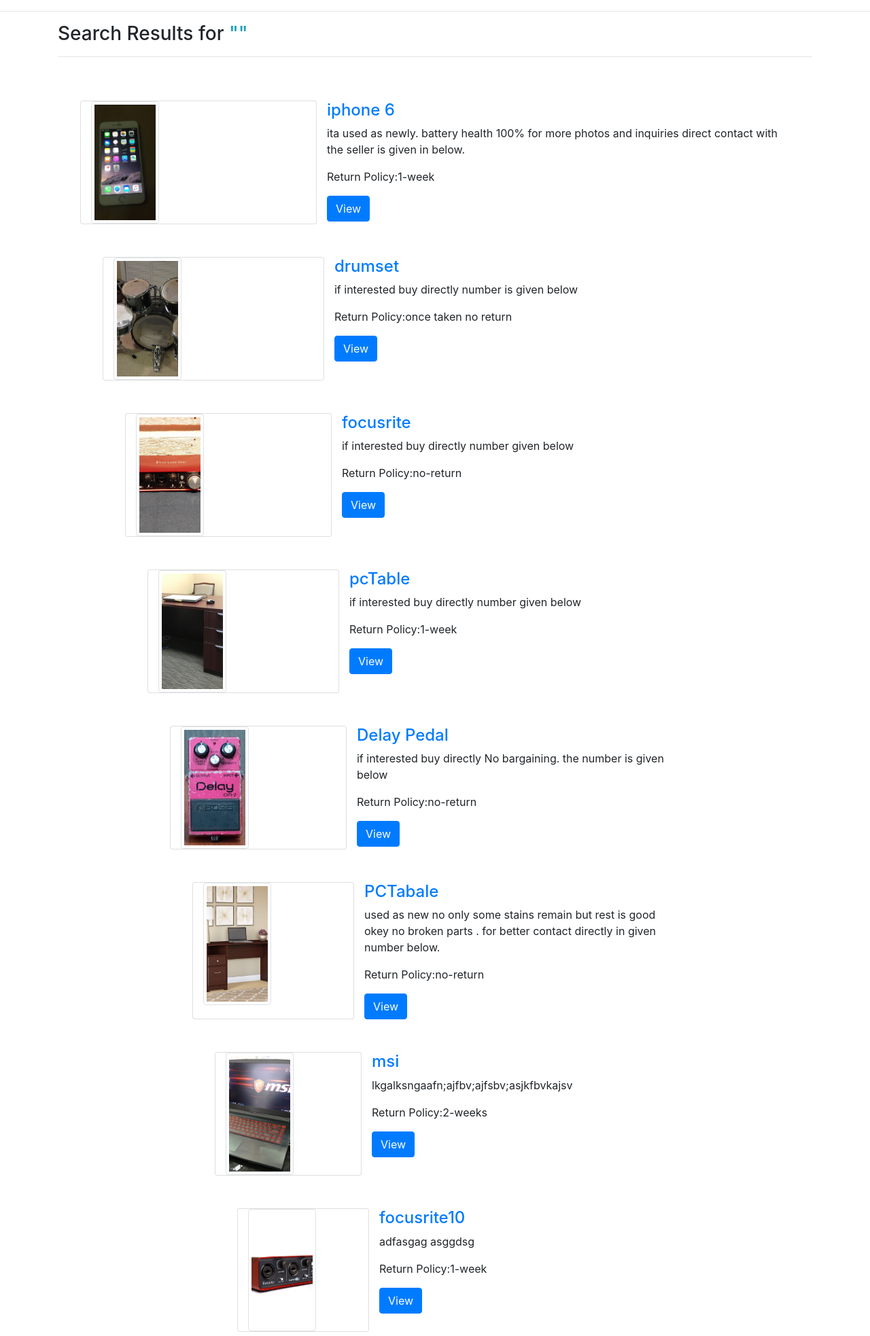
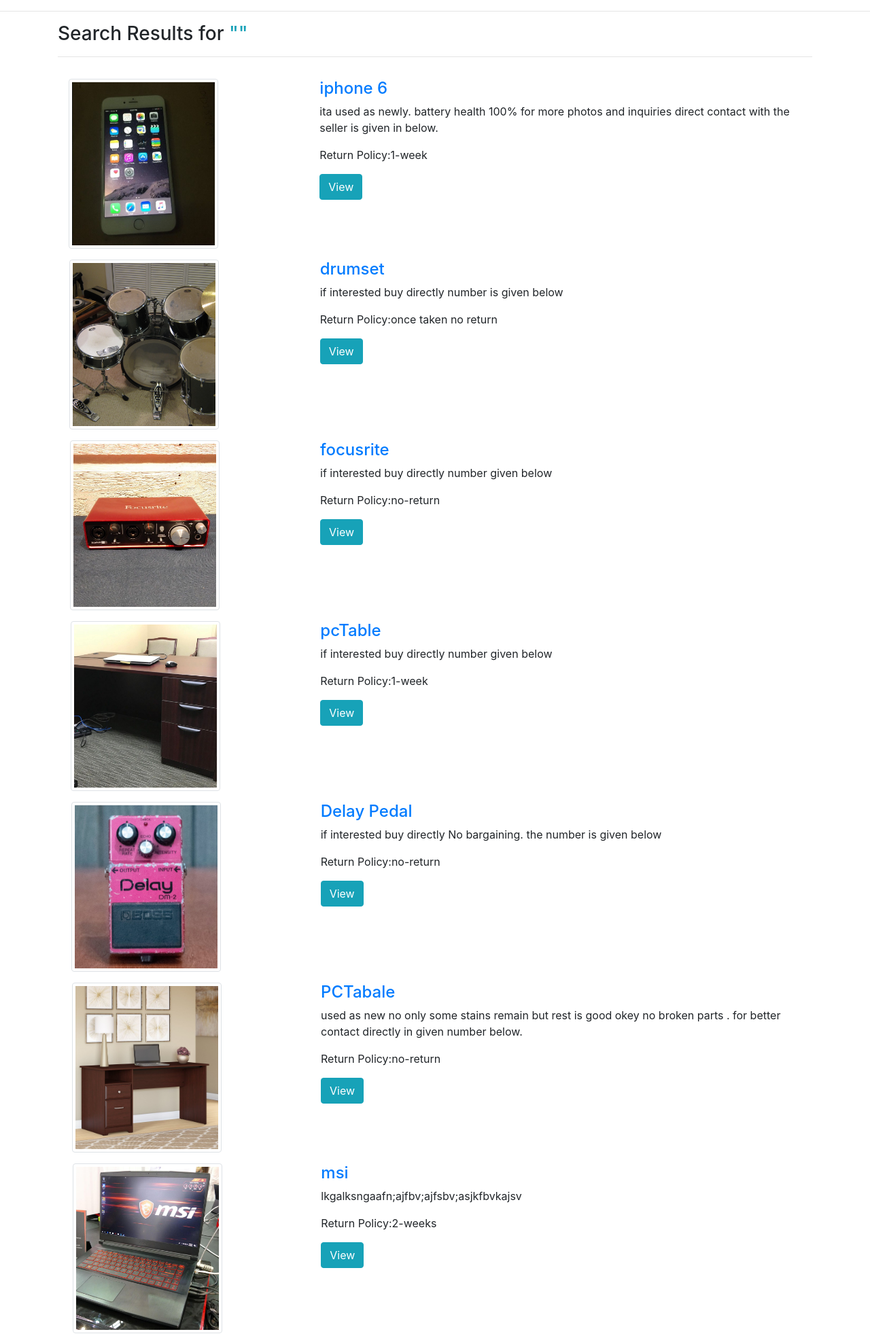
Before and after one commit to DineshPariyar/FYP-1stDREAFT, a Django app: template templates/search.html in a window 1280 px wide. Shown: the part 56-2022 px from the top of the page at 68% size. Run offline with Django 4.2, Linux system fonts and the light colour scheme; the template is opened without the code that fills it: values that come from a table or form of the project are taken from there, others are empty; data comes from the database, SQL or seed files in the repository; parts of the project's set-up code (start-up, migrations or seed data) failed here and were passed over; some libraries are stand-ins or nearby versions.

Commit message:
added search

```diff
--- a/templates/search.html
+++ b/templates/search.html
@@ -4,27 +4,28 @@
 
 {% block content %}
 <div class="container">
-    <div class="row">
-        <br>
+    <div class="row ng-scope">
         <div class="col-md-12">
             <h3>Search Results for <span class="text-info"> "{{request.GET.keyword}}"</span></h3>
             <hr>
             {% for result in results%}
-            <div class="row p-5">
-                <div class="col-md-4 card">
-                    <img src="{{result.image.url}}" class="img-thumbnail" style="height: 180px; width:100px; object-fit:cover">
+            <div class="row p-3">
+                <div class="col-md-4">
+                    <img src="{{result.image.url}}" class="img-thumbnail" style="height: 250px; width:220px; object-fit:cover">
                 </div>
                 <div class="col-md-8">
                     <h4><a href="{% url 'thriftNEP:productdetail' result.slug %}">{{result.title}}<a></h4>
                     <p>{{result.description|truncatewords:50}}</p>
                     <p>Return Policy:{{result.return_policy}}</p>
-                    <a href="{% url 'thriftNEP:productdetail' result.slug%}
-                    " class="btn btn-primary">View</a>
+                    {% if result.status == "Sold" %}
+                <p class="text-danger">Product Already Sold</p>
+                {% endif %}
+                    <a href="{% url 'thriftNEP:productdetail' result.slug%}" class="btn btn-info">View</a>
                 </div>
                 {% endfor %}
             </div>
         </div>
-    </div>
+        </div>
 </div>
 
 {% endblock %}
```
